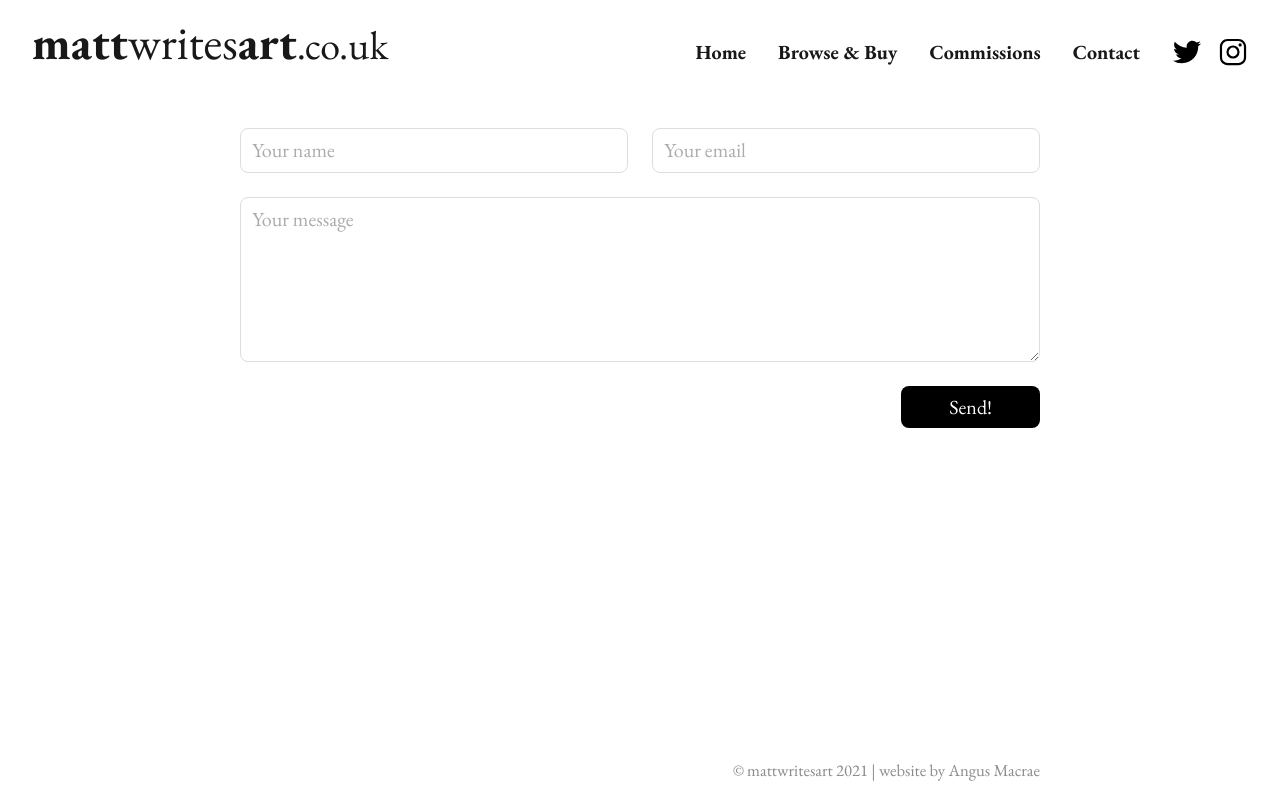
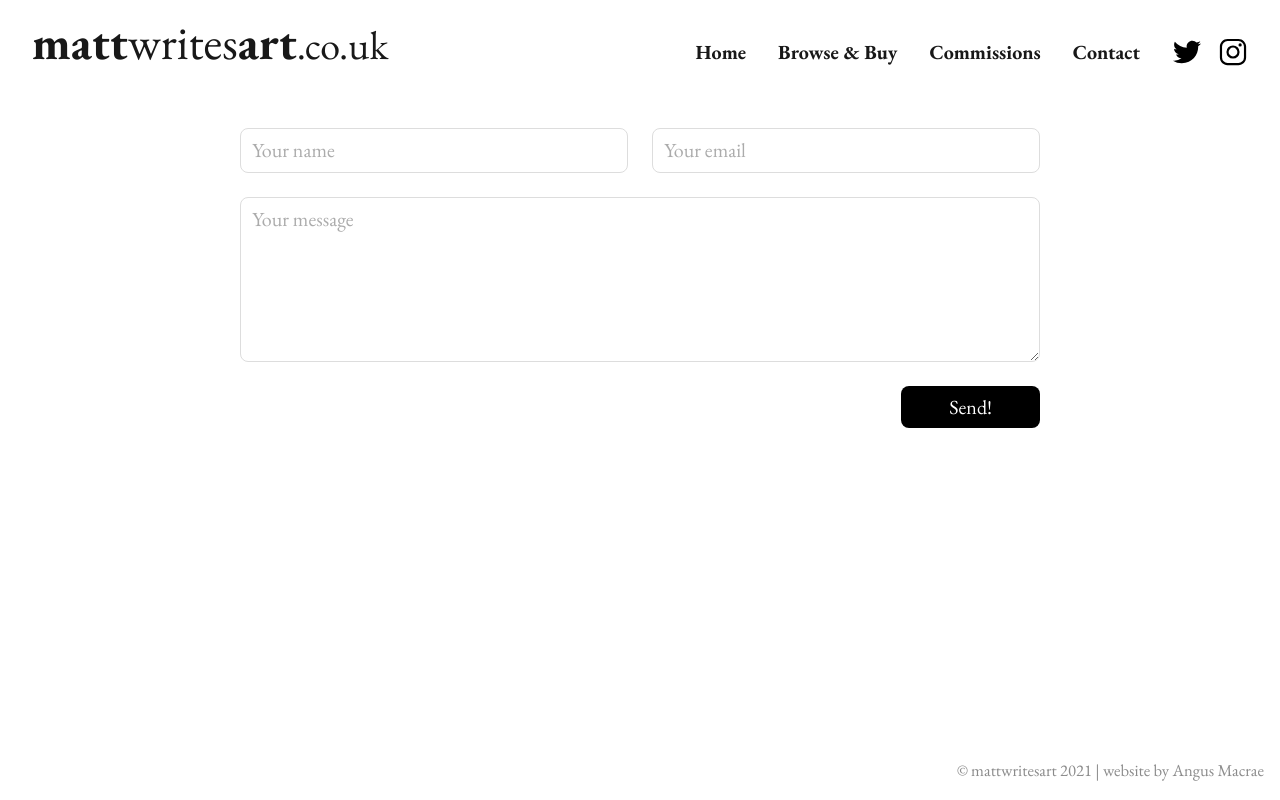
Before and after one commit to AngusMacrae/mattwritesart, a React (Create React App) app: page /contact in a window 1280 px wide. Built offline with nearby package versions, Linux system fonts and the light colour scheme.

Commit message:
Increase footer width to match header and main content

```diff
--- a/src/components/App.css
+++ b/src/components/App.css
@@ -489,7 +489,7 @@ button.btn-secondary,
 }
 
 .footer p {
-  max-width: 800px;
+  max-width: 1400px;
   margin-left: auto;
   margin-right: auto;
   opacity: 0.5;
```
